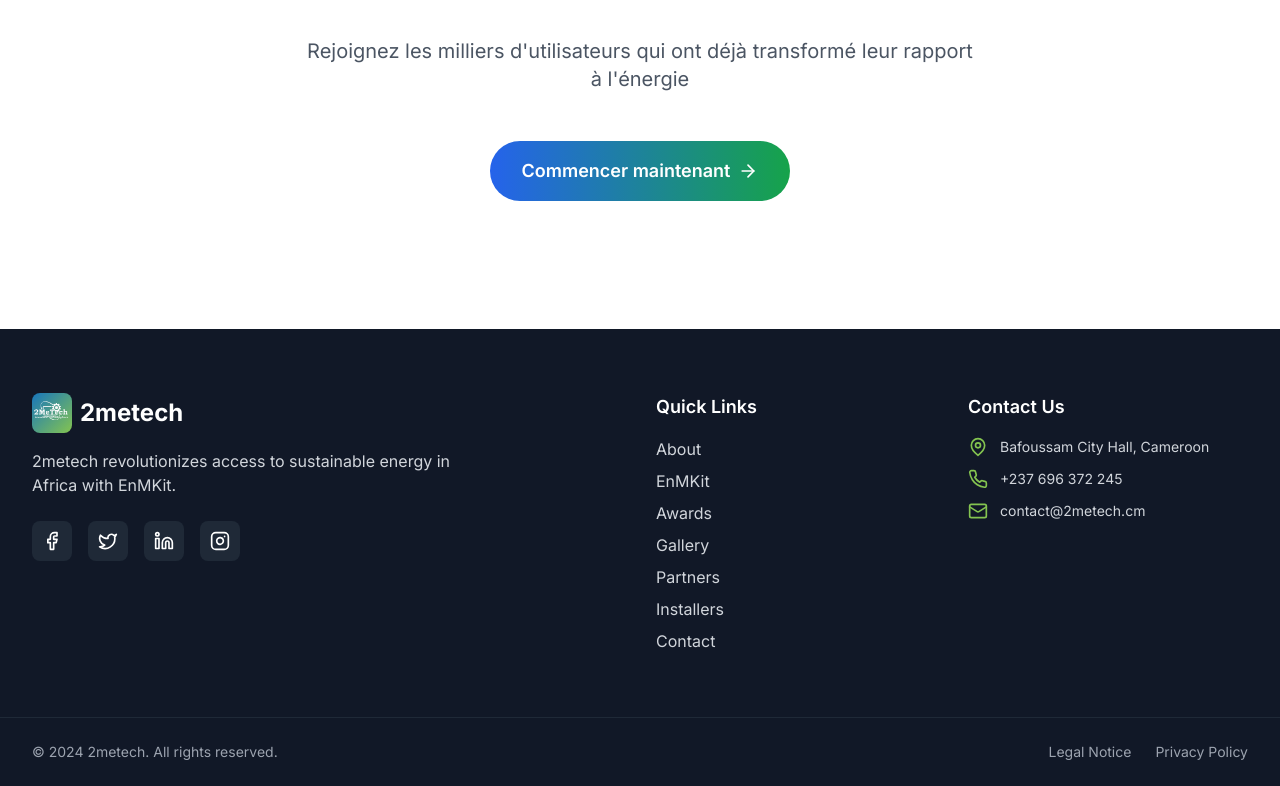
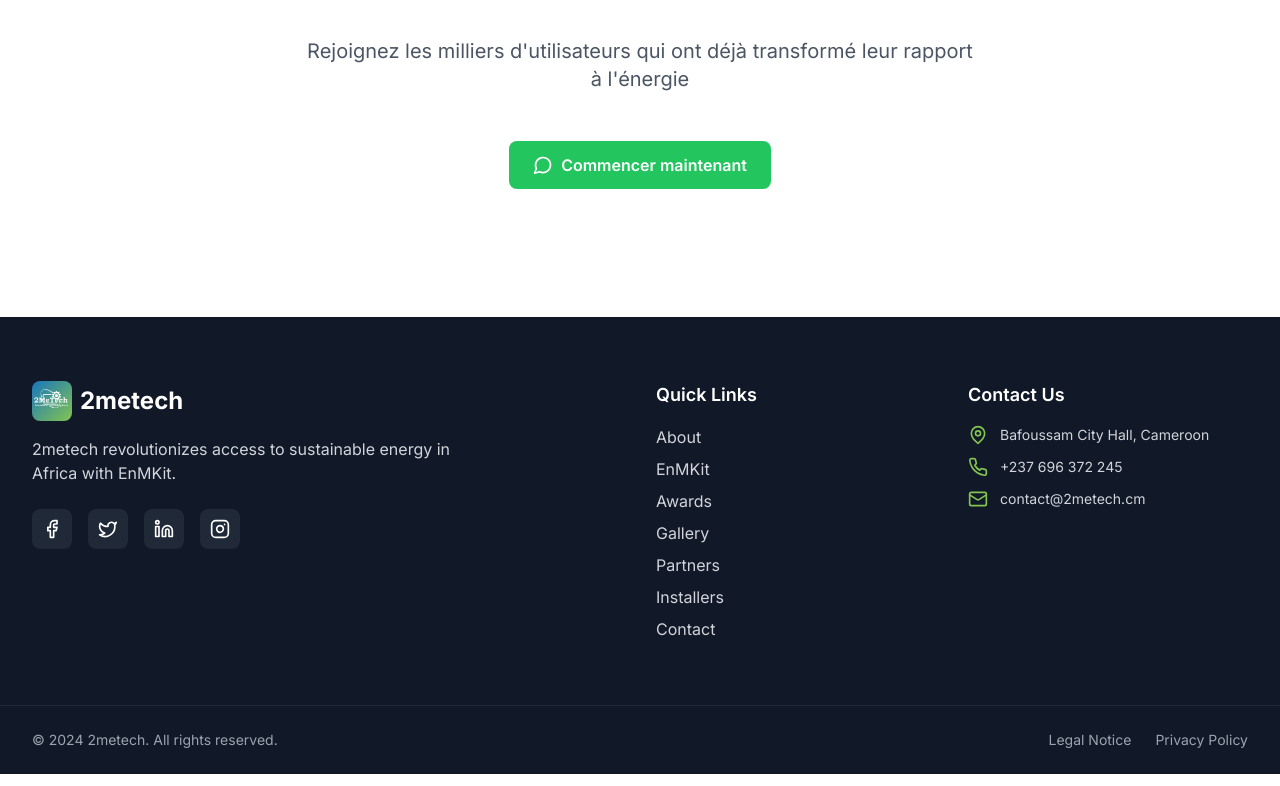
Before and after one commit to EdwinTchakounte/ok_vitrine_2metech, a React (Vite) app: page /enmkit in a window 1280 px wide. Shown: the part 4343-5129 px from the top of the page. Built offline with nearby package versions, Linux system fonts and the light colour scheme.

Commit message:
04-08-2025

```diff
--- a/src/pages/Enmkit.tsx
+++ b/src/pages/Enmkit.tsx
@@ -1,6 +1,6 @@
 import React from 'react';
 import { motion } from 'framer-motion';
-import { Target, Users, Lightbulb, Award } from 'lucide-react';
+import { Target, Users, Lightbulb, Award, MessageCircle } from 'lucide-react';
 import {
   Smartphone,
   Wifi,
@@ -433,14 +433,15 @@ const About = () => {
               Rejoignez les milliers d'utilisateurs qui ont déjà transformé leur rapport à l'énergie
             </p>
 
-            <motion.button
-              whileHover={{ scale: 1.05 }}
-              whileTap={{ scale: 0.95 }}
-              className="bg-gradient-to-r from-blue-600 to-green-600 text-white px-8 py-4 rounded-full text-lg font-semibold hover:shadow-xl hover:shadow-blue-500/25 transition-all duration-300 inline-flex items-center"
-            >
-              Commencer maintenant
-              <ArrowRight className="ml-2 h-5 w-5" />
-            </motion.button>
+             <a
+                  href="https://wa.me/237696372245?text=Bonjour, je suis intéressé(e) par EnMKit."
+                  target="_blank"
+                  rel="noopener noreferrer"
+                  className="inline-flex items-center px-6 py-3 bg-green-500 text-white font-semibold rounded-lg hover:bg-green-600 transition-colors"
+                >
+                  <MessageCircle className="w-5 h-5 mr-2" />
+                  Commencer maintenant
+                </a>
           </motion.div>
         </div>
       </section>
```
